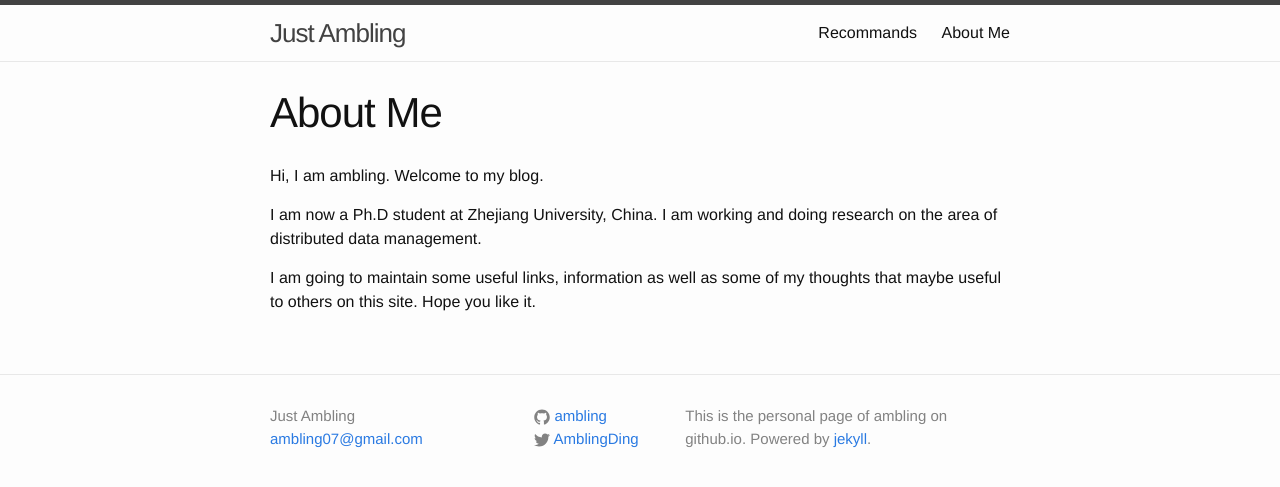
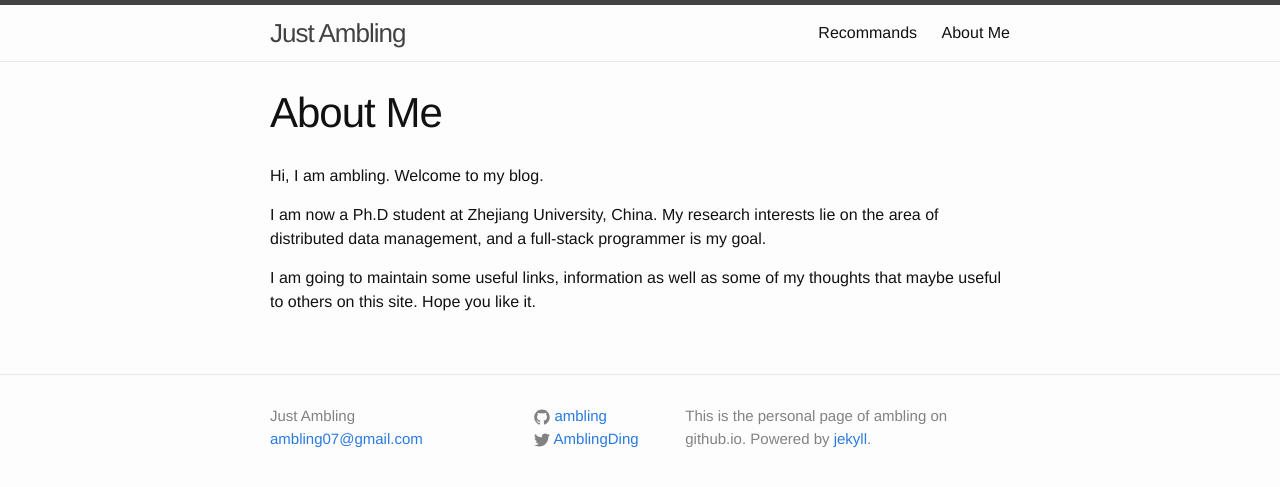
Before and after one commit to ambling/ambling.github.io, a Jekyll site: the page built from 99-about.md, in a window 1280 px wide. Shown: the top 487 px of the page. Built offline with Jekyll 4.4.1, drawn with Linux system fonts in a browser that asks for light colours.

Commit message:
change about

```diff
--- a/99-about.md
+++ b/99-about.md
@@ -6,8 +6,8 @@ permalink: /about/
 
 Hi, I am ambling. Welcome to my blog.
 
-I am now a Ph.D student at Zhejiang University, China. I am working and doing research on
-the area of distributed data management.
+I am now a Ph.D student at Zhejiang University, China. My research interests lie on
+the area of distributed data management, and a full-stack programmer is my goal.
 
 I am going to maintain some useful links, information as well as some of my thoughts
 that maybe useful to others on this site.
```
